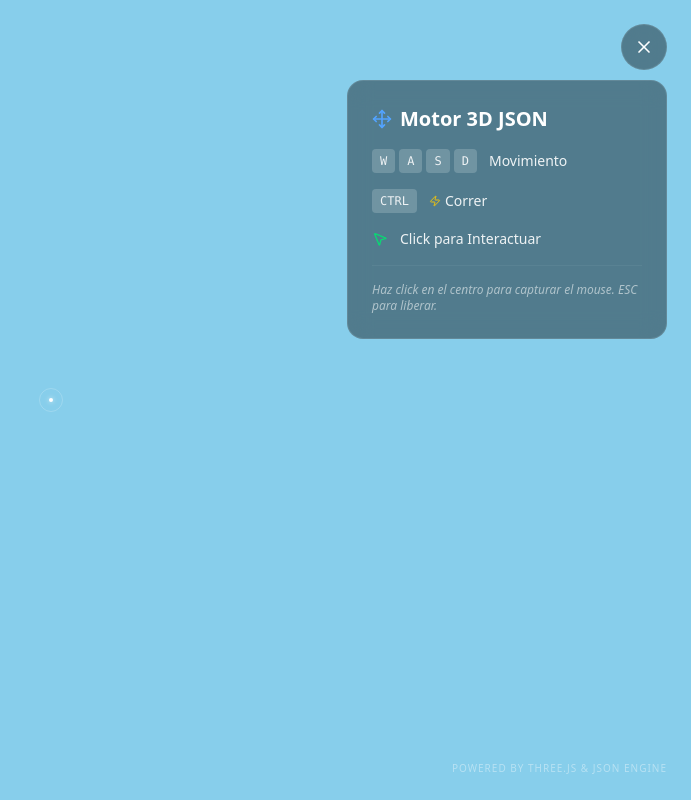
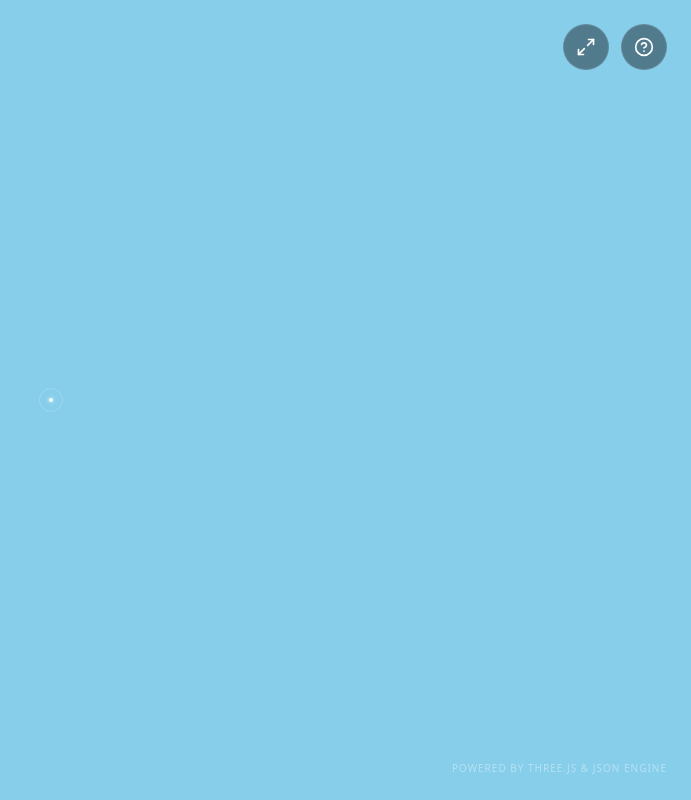
Before and after one commit to ferneyrojas/3dGame-2, a React (Vite) app: page / in a window 1280 px wide. Shown: the whole page, without its empty margins (589-1280 px from the left). Built offline with nearby package versions, Linux system fonts and the light colour scheme; no server answers.

Commit message:
Adicion de control movil 9

```diff
--- a/src/App.tsx
+++ b/src/App.tsx
@@ -6,7 +6,7 @@
 import { useEffect, useRef, useState } from 'react';
 import { Engine } from './engine/Engine';
 import { SceneConfig } from './types/scene';
-import { MousePointer2, Keyboard, Move, Zap, HelpCircle, X, Smartphone } from 'lucide-react';
+import { MousePointer2, Keyboard, Move, Zap, HelpCircle, X, Smartphone, Maximize2 } from 'lucide-react';
 import nipplejs from 'nipplejs';
 
 export default function App() {
@@ -18,7 +18,7 @@ export default function App() {
   const [engineReady, setEngineReady] = useState(false);
   const [joystickMode, setJoystickMode] = useState<'static' | 'dynamic'>('static');
   const [error, setError] = useState<string | null>(null);
-  const [showInstructions, setShowInstructions] = useState(true);
+  const [showInstructions, setShowInstructions] = useState(false);
   const [isMobile, setIsMobile] = useState(false);
   const [isFast, setIsFast] = useState(false);
 
@@ -220,20 +220,6 @@ export default function App() {
         </button>
       )}
 
-      {/* Mobile Interaction Button (Right Side) */}
-      {isMobile && !loading && !error && (
-        <button
-          className="absolute bottom-40 right-40 w-20 h-20 bg-white/20 backdrop-blur-md rounded-full border border-white/40 flex items-center justify-center active:scale-90 transition-transform z-30 shadow-lg"
-          onClick={() => {
-            if (engineRef.current) {
-              engineRef.current.triggerInteraction();
-            }
-          }}
-        >
-          <MousePointer2 className="w-8 h-8 text-white" />
-        </button>
-      )}
-
       {/* Loading Overlay */}
       {loading && (
         <div className="absolute inset-0 flex items-center justify-center bg-black/80 z-50">
@@ -254,14 +240,34 @@ export default function App() {
       {/* UI Overlay */}
       {!loading && !error && (
         <>
+          {/* Top Right Controls */}
+          <div className="absolute top-6 right-6 flex gap-3 z-40">
+            {/* Fullscreen Button */}
+            <button
+              onClick={() => {
+                if (!document.fullscreenElement) {
+                  document.documentElement.requestFullscreen().catch(err => {
+                    console.error(`Error attempting to enable full-screen mode: ${err.message}`);
+                  });
+                } else {
+                  document.exitFullscreen();
+                }
+              }}
+              className="p-3 bg-black/40 backdrop-blur-md rounded-full border border-white/10 text-white hover:bg-black/60 transition-all active:scale-95"
+              title="Pantalla completa"
+            >
+              <Maximize2 className="w-5 h-5" />
+            </button>
+
             {/* Toggle Instructions Button */}
             <button
               onClick={() => setShowInstructions(!showInstructions)}
-            className="absolute top-6 right-6 p-3 bg-black/40 backdrop-blur-md rounded-full border border-white/10 text-white z-40 hover:bg-black/60 transition-all active:scale-95"
+              className="p-3 bg-black/40 backdrop-blur-md rounded-full border border-white/10 text-white hover:bg-black/60 transition-all active:scale-95"
               title={showInstructions ? "Ocultar instrucciones" : "Mostrar instrucciones"}
             >
               {showInstructions ? <X className="w-5 h-5" /> : <HelpCircle className="w-5 h-5" />}
             </button>
+          </div>
 
           {/* Instructions Panel */}
           {showInstructions && (
```
Lines whose indentation alone changed are shown as unchanged.
